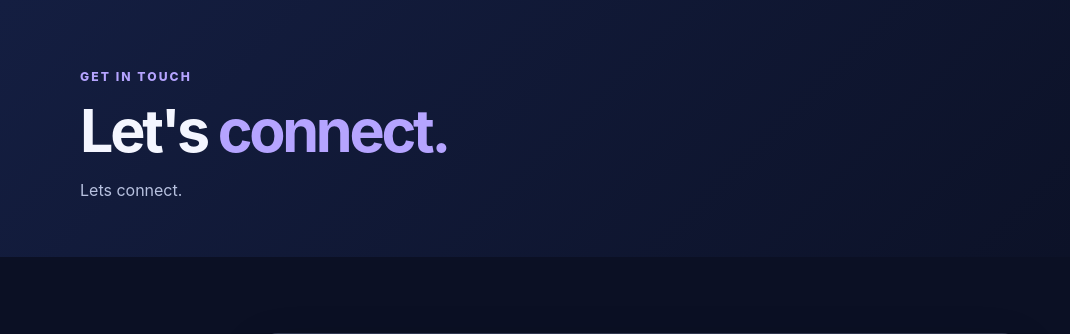
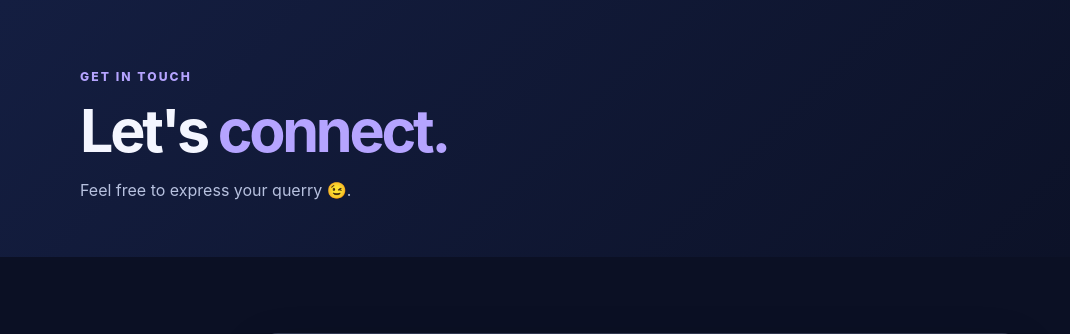
Before and after one commit to suvradwip/portfolio, a Flask app: page /contact in a window 1280 px wide. Shown: the part 78-412 px from the top of the page, without its empty margins (0-1070 px from the left). Run offline with Flask 3, Linux system fonts and the light colour scheme.

Commit message:
Update contact.html

```diff
--- a/templates/contact.html
+++ b/templates/contact.html
@@ -5,7 +5,7 @@
     <div class="container">
         <p class="eyebrow">GET IN TOUCH</p>
         <h1>Let's <span>connect.</span></h1>
-        <p>Lets connect.</p>
+        <p>Feel free to express your querry 😉.</p>
     </div>
 </section>
 <section class="section container narrow">
```
